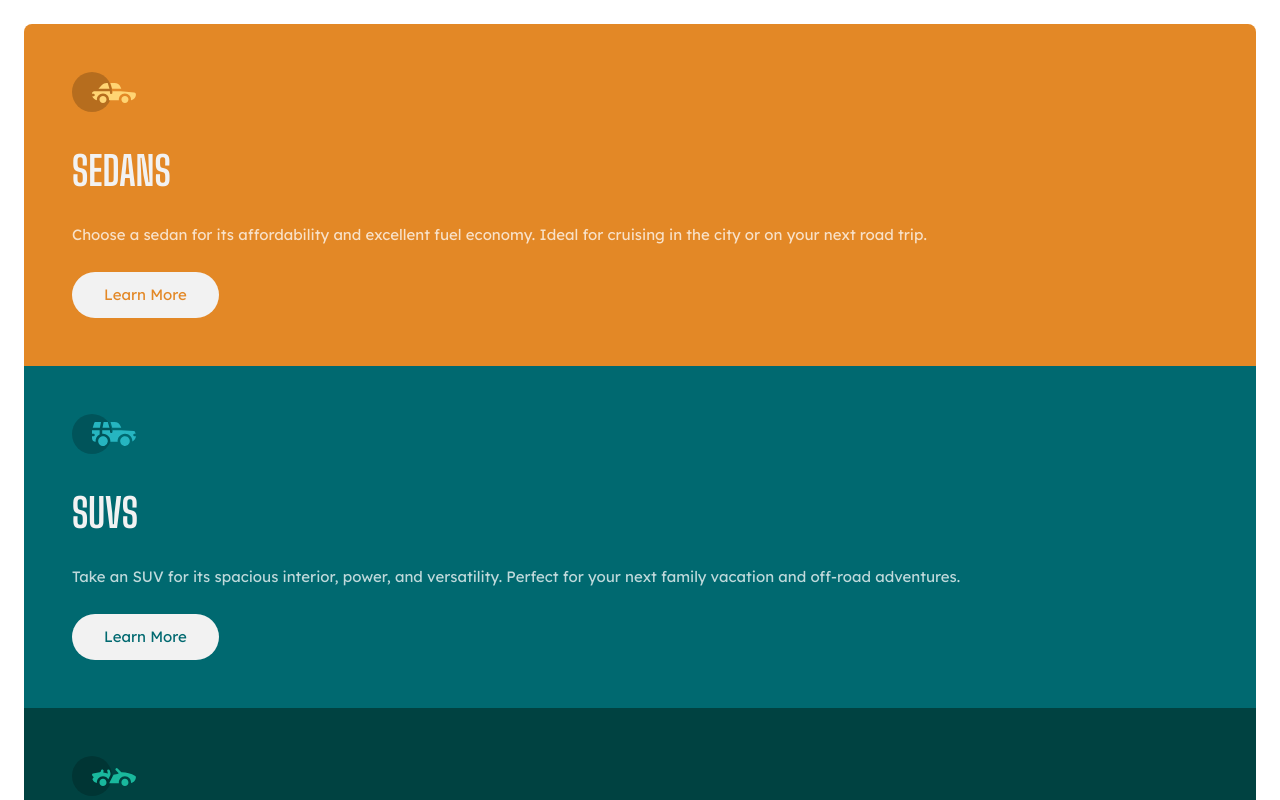
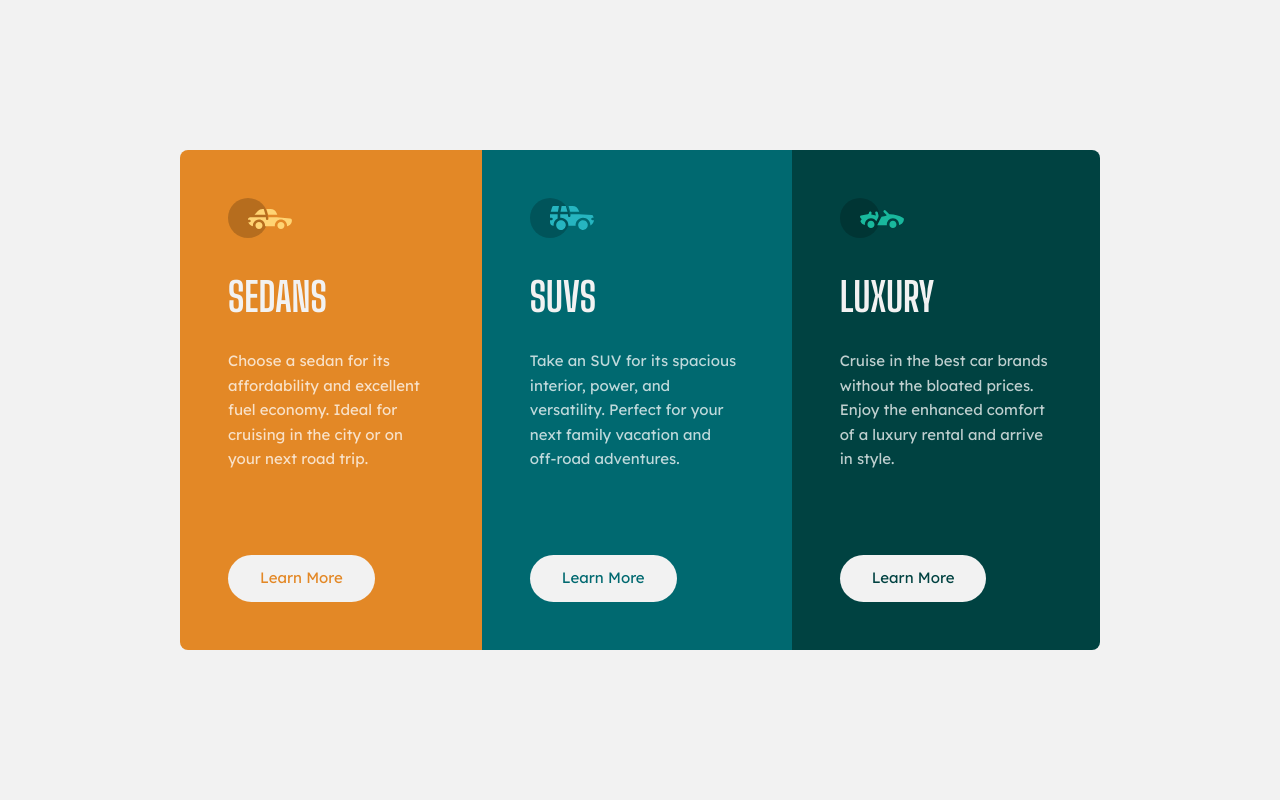
Before and after one commit to SilvanosEric/3-column-preview-card-component, a website built with Vite: page src/index.html in a window 1280 px wide. Shown: the top 800 px of the page. Built offline with nearby package versions, Linux system fonts and the light colour scheme.

Commit message:
complete desktop layout

```diff
--- a/src/index.html
+++ b/src/index.html
@@ -9,7 +9,7 @@
   </head>
 
   <body class="text-body font-lexend-deca">
-    <main class="p-6">
+    <main class="bg-n-very-light-gray p-6 min-h-screen grid place-items-center">
       <div class="card">
         <div class="card__section | flow | bg-p-bright-orange">
           <div class="card__figure">
@@ -20,7 +20,9 @@
             Choose a sedan for its affordability and excellent fuel economy.
             Ideal for cruising in the city or on your next road trip.
           </p>
-          <button class="btn | text-p-bright-orange" type="button">Learn More</button>
+          <button class="btn | text-p-bright-orange" type="button">
+            Learn More
+          </button>
         </div>
 
         <div class="card__section | flow | bg-p-dark-cyan">
@@ -32,7 +34,9 @@
             Take an SUV for its spacious interior, power, and versatility.
             Perfect for your next family vacation and off-road adventures.
           </p>
-          <button class="btn | text-p-dark-cyan" type="button">Learn More</button>
+          <button class="btn | text-p-dark-cyan" type="button">
+            Learn More
+          </button>
         </div>
 
         <div class="card__section | flow | bg-p-very-dark-cyan">
@@ -44,7 +48,9 @@
             Cruise in the best car brands without the bloated prices. Enjoy the
             enhanced comfort of a luxury rental and arrive in style.
           </p>
-          <button class="btn | text-p-very-dark-cyan" type="button">Learn More</button>
+          <button class="btn | text-p-very-dark-cyan" type="button">
+            Learn More
+          </button>
         </div>
       </div>
     </main>
--- a/src/style.css
+++ b/src/style.css
@@ -8,7 +8,7 @@
   .card {
     border-radius: theme("borderRadius.lg");
     overflow: hidden;
-    color: ;
+    max-width: 57.5rem;
   }
 
   .card__section {
@@ -42,6 +42,26 @@
     color: theme("colors.n-very-light-gray");
     border: 0.125rem solid;
   }
+
+  @media (min-width: theme("screens.sm")) {
+    main {
+      padding-inline: theme("padding.28") !important;
+    }
+  }
+
+  @media (min-width: theme("screens.lg")) {
+    .card {
+      display: flex;
+    }
+
+    .card__copy {
+      padding-right: theme("padding.1");
+    }
+
+    .btn {
+      --flow-space: 5.25rem;
+    }
+  }
 }
 
 @layer utilities {
```
